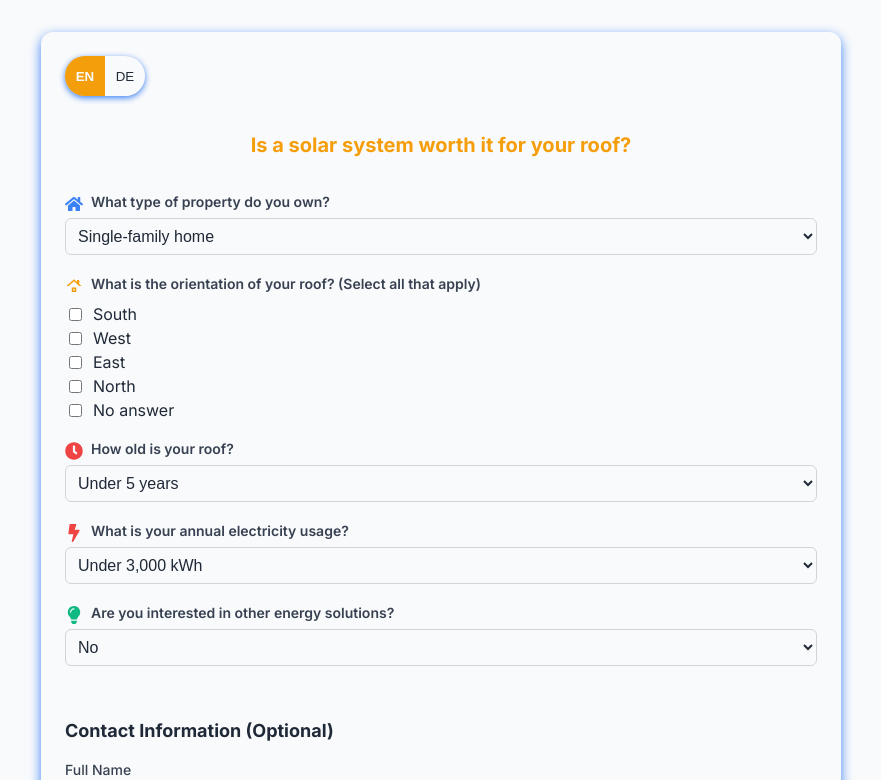
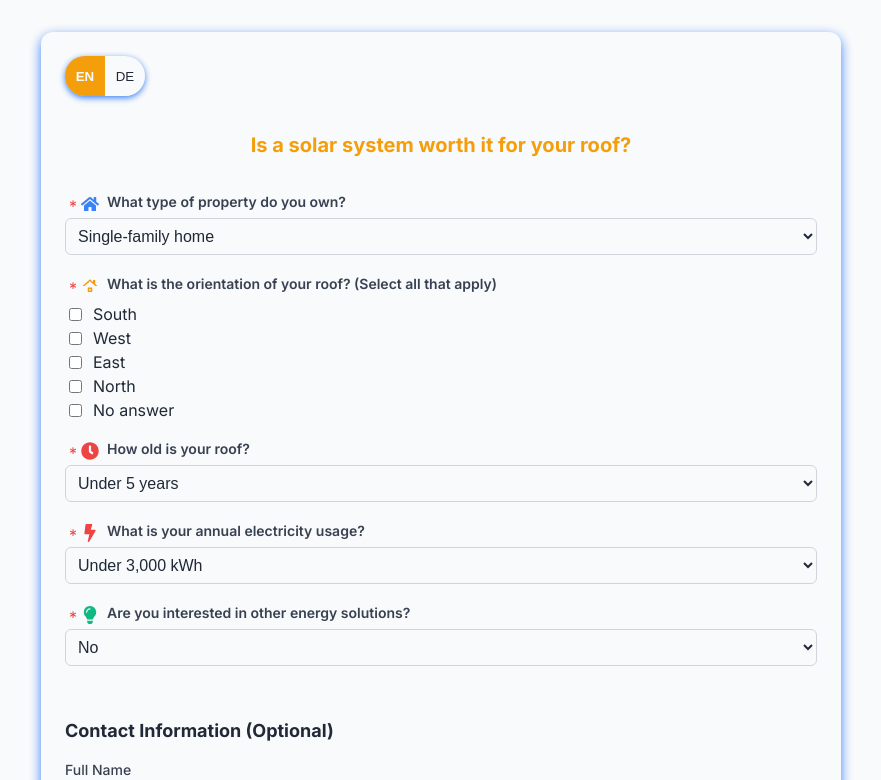
Before and after one commit to ndpiparava/solar-survey-app, a Next.js app: page / in a window 1280 px wide. Shown: the top 780 px of the page, without its empty margins (199-1080 px from the left). Built offline with nearby package versions, Linux system fonts and the light colour scheme.

Commit message:
SOLAR-000 fix: Show mandatory mark

```diff
--- a/package.json
+++ b/package.json
@@ -19,6 +19,7 @@
     "prettier": "^3.6.2",
     "react": "19.1.0",
     "react-dom": "19.1.0",
+    "react-hook-form": "7.62.0",
     "react-icons": "^5.5.0",
     "react-intl": "^7.1.11",
     "zustand": "^5.0.8"
--- a/src/app/components/atoms/LoadingButton/index.tsx
+++ b/src/app/components/atoms/LoadingButton/index.tsx
@@ -16,7 +16,7 @@ const LoadingButton = ({
   ...props
 }: LoadingButtonProps) => {
   return (
-    <Button disabled={loading} {...props}>
+    <Button disabled={loading} {...props} type="submit">
       {loading ? <Spinner /> : label}
     </Button>
   );
--- a/src/app/components/molecules/CheckboxGroup/index.tsx
+++ b/src/app/components/molecules/CheckboxGroup/index.tsx
@@ -9,24 +9,35 @@ export type Option<T> = {
 
 type CheckboxGroupProps<T> = {
   label: string;
-  options: Option<T>[];
+  options: {value: T; label: string}[];
   selected: T[];
-  onChange: (value: T) => void;
+  onChange: (selected: T[]) => void;
+  required?: boolean;
 };
 
 const CheckboxGroupInner = <T extends string | number>(
-  {label, options, selected, onChange}: CheckboxGroupProps<T>,
+  {label, options, selected, onChange, required = false}: CheckboxGroupProps<T>,
   ref: React.Ref<HTMLDivElement>,
 ) => {
+  const handleCheckboxClick = (value: T) => {
+    const updated = selected.includes(value)
+      ? selected.filter(v => v !== value)
+      : [...selected, value];
+    onChange(updated); // update parent via Controller
+  };
+
   return (
     <Field ref={ref}>
-      <InputLabel fieldType="roofOrientation">{label}</InputLabel>
+      <LabelWrapper>
+        {required && <RequiredMark>*</RequiredMark>}
+        <InputLabel fieldType="roofOrientation">{label}</InputLabel>
+      </LabelWrapper>
       {options.map(option => (
         <CheckboxWrapper key={option.value.toString()}>
           <input
             type="checkbox"
             checked={selected.includes(option.value)}
-            onChange={() => onChange(option.value)}
+            onChange={() => handleCheckboxClick(option.value)}
           />
           <span>{option.label}</span>
         </CheckboxWrapper>
@@ -54,3 +65,14 @@ const CheckboxWrapper = styled.div`
   align-items: center;
   gap: ${({theme}) => theme.spacing(2)};
 `;
+
+const RequiredMark = styled.span`
+  color: ${({theme}) => theme.colors.danger};
+  margin-left: 0.25rem;
+`;
+
+const LabelWrapper = styled.div`
+  display: flex;
+  align-items: center;
+  gap: ${({theme}) => theme.spacing(1)};
+`;
--- a/src/app/components/molecules/SelectField/index.tsx
+++ b/src/app/components/molecules/SelectField/index.tsx
@@ -8,17 +8,22 @@ type SelectFieldProps = SelectHTMLAttributes<HTMLSelectElement> & {
   label: string;
   children: ReactNode;
   fieldType: SurveyDataKeyType;
+  required?: boolean;
 };
 
 const SelectField = ({
   label,
   fieldType,
+  required = false,
   children,
   ...props
 }: SelectFieldProps) => {
   return (
     <div>
-      <InputLabel fieldType={fieldType}>{label}</InputLabel>
+      <LabelWrapper>
+        {required && <RequiredMark>*</RequiredMark>}
+        <InputLabel fieldType={fieldType}>{label}</InputLabel>
+      </LabelWrapper>
       <StyledSelect {...props}>{children}</StyledSelect>
     </div>
   );
@@ -36,3 +41,14 @@ const StyledSelect = styled.select`
   background-color: ${({theme}) => theme.colors.background};
   color: ${({theme}) => theme.colors.text};
 `;
+
+const RequiredMark = styled.span`
+  color: ${({theme}) => theme.colors.danger};
+  margin-left: 0.25rem;
+`;
+
+const LabelWrapper = styled.div`
+  display: flex;
+  align-items: center;
+  gap: ${({theme}) => theme.spacing(1)};
+`;
--- a/src/app/components/organisms/SurveryForm/index.tsx
+++ b/src/app/components/organisms/SurveryForm/index.tsx
@@ -1,107 +1,174 @@
 'use client';
 
+import styled from '@emotion/styled';
+import {Controller} from 'react-hook-form';
+
+import SelectField from '../../molecules/SelectField';
+import SelectOptions from '../../atoms/SelectOptions';
+import CheckboxGroup from '../../molecules/CheckboxGroup';
+import ContactForm from '../ContactForm';
+import LoadingButton from '../../atoms/LoadingButton';
+import LanguageSwitch from '../../molecules/LanguageSwitch';
+
 import {
-  otherEnergyOptions,
   propertyOptions,
   roofAgeOptions,
   electricityOptions,
+  otherEnergyOptions,
 } from '@solar/app/shared/constants/surveyFormData';
-import styled from '@emotion/styled';
+import useSurveyForm from './useSurveyForm';
+import SurveySummary from '../../molecules/SurveySummary';
 
-import ContactForm from '../ContactForm';
-import SurveySummary from '../../molecules/SurveySummary';
-import CheckboxGroup from '../../molecules/CheckboxGroup';
-import useSurveyForm from './useSurveyForm';
-import SelectField from '../../molecules/SelectField';
-import LoadingButton from '../../atoms/LoadingButton';
-import SelectOptions from '../../atoms/SelectOptions';
-import LanguageSwitch from '../../molecules/LanguageSwitch';
-
-const SurveyForm = () => {
+export default function SurveyForm() {
   const {
     intl,
-    form,
-    setForm,
-    error,
-    handleChange,
-    handleCheckboxChange,
+    control,
+    formValues,
     handleSubmit,
-    loading,
-    submitted,
+    onSubmit,
+    errors,
+    isSubmitting,
+    submissionState,
     roofOrientationFormOptions,
   } = useSurveyForm();
 
-  if (submitted) {
-    return <SurveySummary form={form} />;
+  if (submissionState) {
+    return (
+      <FormWrapper>
+        <SurveySummary form={formValues} />
+      </FormWrapper>
+    );
   }
 
   return (
-    <FormWrapper onSubmit={handleSubmit}>
+    <FormWrapper onSubmit={handleSubmit(onSubmit)}>
       <LanguageSwitch options={['en', 'de']} />
       <Title>{intl.formatMessage({id: 'app.survey.question'})}</Title>
+
+      {/* Property Type */}
       <Section>
+        <Controller
+          name="propertyType"
+          control={control}
+          rules={{required: intl.formatMessage({id: 'form.error.mandatory'})}}
+          render={({field}) => (
             <SelectField
-          fieldType={'propertyType'}
+              required
+              fieldType="propertyType"
               label={intl.formatMessage({id: 'form.propertyType.label'})}
-          value={form.propertyType}
-          onChange={e => handleChange('propertyType', e)}>
+              value={field.value}
+              onChange={field.onChange}>
               <SelectOptions options={propertyOptions} intl={intl} />
             </SelectField>
+          )}
+        />
+        {errors.propertyType && (
+          <ErrorMsg>{errors.propertyType.message}</ErrorMsg>
+        )}
       </Section>
 
-      <Section>
+      {/* Roof Orientation */}
+      <Controller
+        name="roofOrientation"
+        control={control}
+        defaultValue={[]}
+        rules={{
+          validate: (values: string[]) =>
+            values.length > 0 ||
+            intl.formatMessage({id: 'form.error.mandatory'}),
+        }}
+        render={({field}) => (
           <CheckboxGroup
+            required
             label={intl.formatMessage({id: 'form.roofOrientation.label'})}
             options={roofOrientationFormOptions}
-          selected={form.roofOrientation}
-          onChange={handleCheckboxChange}
+            selected={field.value || []}
+            onChange={field.onChange}
           />
+        )}
+      />
+
+      {errors.roofOrientation && (
+        <ErrorMsg>{errors.roofOrientation.message}</ErrorMsg>
+      )}
+
+      {/* Roof Age */}
+      <Section>
+        <Controller
+          name="roofAge"
+          control={control}
+          rules={{required: intl.formatMessage({id: 'form.error.mandatory'})}}
+          render={({field}) => (
+            <SelectField
+              required
+              fieldType="roofAge"
+              label={intl.formatMessage({id: 'form.roofAge.label'})}
+              value={field.value}
+              onChange={field.onChange}>
+              <SelectOptions options={roofAgeOptions} intl={intl} />
+            </SelectField>
+          )}
+        />
+        {errors.roofAge && <ErrorMsg>{errors.roofAge.message}</ErrorMsg>}
       </Section>
 
+      {/* Electricity Usage */}
       <Section>
+        <Controller
+          name="electricityUsage"
+          control={control}
+          rules={{required: intl.formatMessage({id: 'form.error.mandatory'})}}
+          render={({field}) => (
             <SelectField
-          fieldType="roofAge"
-          label={intl.formatMessage({id: 'form.roofAge.label'})}
-          value={form.roofAge}
-          onChange={e => handleChange('roofAge', e)}>
-          <SelectOptions options={roofAgeOptions} intl={intl} />
+              required
+              fieldType="electricityUsage"
+              label={intl.formatMessage({id: 'form.electricityUsage.label'})}
+              value={field.value}
+              onChange={field.onChange}>
+              <SelectOptions options={electricityOptions} intl={intl} />
             </SelectField>
+          )}
+        />
+        {errors.electricityUsage && (
+          <ErrorMsg>{errors.electricityUsage.message}</ErrorMsg>
+        )}
       </Section>
 
+      {/* Other Energy */}
       <Section>
+        <Controller
+          name="otherEnergy"
+          control={control}
+          rules={{required: intl.formatMessage({id: 'form.error.mandatory'})}}
+          render={({field}) => (
             <SelectField
-          fieldType="electricityUsage"
-          label={intl.formatMessage({id: 'form.electricityUsage.label'})}
-          value={form.electricityUsage}
-          onChange={e => handleChange('electricityUsage', e)}>
-          <SelectOptions options={electricityOptions} intl={intl} />
+              required
+              fieldType="otherEnergy"
+              label={intl.formatMessage({id: 'form.otherEnergy.label'})}
+              value={field.value}
+              onChange={field.onChange}>
+              <SelectOptions options={otherEnergyOptions} intl={intl} />
             </SelectField>
+          )}
+        />
+        {errors.otherEnergy && (
+          <ErrorMsg>{errors.otherEnergy.message}</ErrorMsg>
+        )}
       </Section>
 
-      <Section>
-        <SelectField
-          fieldType="otherEnergy"
-          label={intl.formatMessage({id: 'form.otherEnergy.label'})}
-          value={form.otherEnergy}
-          onChange={e => handleChange('otherEnergy', e)}>
-          <SelectOptions options={otherEnergyOptions} intl={intl} />
-        </SelectField>
-      </Section>
+      {errors._form && <ErrorMsg>{errors._form.message}</ErrorMsg>}
 
-      <ContactForm contactForm={form.contact} setForm={setForm} />
-
-      {error && <ErrorMsg>{error}</ErrorMsg>}
+      {/* Contact Form */}
+      <ContactForm contactForm={formValues.contact} setForm={() => {}} />
 
       <LoadingButton
         type="submit"
-        loading={loading}
+        loading={isSubmitting}
         label={intl.formatMessage({id: 'button.submit'})}
       />
     </FormWrapper>
   );
-};
-
-export default SurveyForm;
+}
 
 const FormWrapper = styled.form`
   display: flex;
@@ -127,6 +194,7 @@ const ErrorMsg = styled.p`
   padding: ${({theme}) => theme.spacing(2)};
   border-radius: ${({theme}) => theme.radii.md};
 `;
+
 const Title = styled.h2`
   font-size: ${({theme}) => theme.fontSizes.xl};
   font-weight: ${({theme}) => theme.fontWeights.bold};
--- a/src/app/components/organisms/SurveryForm/useSurveyForm.ts
+++ b/src/app/components/organisms/SurveryForm/useSurveyForm.ts
@@ -1,35 +1,37 @@
 'use client';
 
-import {useState, ChangeEvent, useMemo, useCallback} from 'react';
-import {RoofOrientation, SurveyDataType} from '@solar/app/shared/types/survey';
+import {useMemo, useEffect, useState} from 'react';
+import {SurveyDataType} from '@solar/app/shared/types/survey';
 
-import useSurveyFormValidation from './useSurveyFormValidation';
 import {useIntl} from 'react-intl';
 import {roofOrientations} from '@solar/app/shared/constants/surveyFormData';
+import {useForm} from 'react-hook-form';
+type SurveyFormWithError = SurveyDataType & {_form?: string};
 
 const useSurveyForm = () => {
-  const [form, setForm] = useState<SurveyDataType>({
-    propertyType: 'Single-family home',
-    roofOrientation: [],
-    roofAge: 'Under 5 years',
-    electricityUsage: 'Under 3,000 kWh',
-    otherEnergy: 'No',
+  const {
+    handleSubmit,
+    control,
+    watch,
+    setError,
+    setValue,
+
+    formState: {errors, isSubmitting},
+  } = useForm<SurveyFormWithError>({
+    defaultValues: {
+      propertyType: 'Single-family home',
+      roofOrientation: [],
+      roofAge: 'Under 5 years',
+      electricityUsage: 'Under 3,000 kWh',
+      otherEnergy: 'No',
+      contact: {},
+      _form: undefined,
+    },
   });
 
-  const {isValidForm} = useSurveyFormValidation();
-
-  const [error, setError] = useState<string>('');
-  const [submitted, setSubmitted] = useState(false);
-  const [result, setResult] = useState<string | null>(null);
-  const [loading, setLoading] = useState(false);
+  const formValues = watch();
   const intl = useIntl();
-
-  const handleChange = useCallback(
-    (field: string, event: ChangeEvent<HTMLSelectElement>) => {
-      setForm(prev => ({...prev, [field]: event.target.value}));
-    },
-    [],
-  );
+  const [submissionState, setSubmissionState] = useState<boolean>(false);
 
   const roofOrientationFormOptions = useMemo(() => {
     return roofOrientations.map(o => ({
@@ -40,59 +42,38 @@ const useSurveyForm = () => {
     }));
   }, [intl]);
 
-  const handleCheckboxChange = useCallback((value: RoofOrientation) => {
-    setForm(prev => {
-      const current = prev.roofOrientation;
-      return current.includes(value)
-        ? {...prev, roofOrientation: current.filter(v => v !== value)}
-        : {...prev, roofOrientation: [...current, value]};
-    });
-  }, []);
+  useEffect(() => {
+    // Initialize the checkbox field to an empty array
+    setValue('roofOrientation', []);
+  }, [setValue]);
 
-  const handleSubmit = async (e: React.FormEvent) => {
-    e.preventDefault();
-
-    if (!isValidForm(form)) {
-      setError('Please answer all mandatory questions correctly.');
-      return;
-    }
-
-    setError('');
-    setLoading(true);
-
+  const onSubmit = async () => {
     try {
       const res = await fetch('/api/submit', {
         method: 'POST',
         headers: {'Content-Type': 'application/json'},
-        body: JSON.stringify(form),
+        body: JSON.stringify(formValues),
       });
       const data = await res.json();
       if (data.status === 'success') {
-        setResult(data.answer); // 'Yes' or 'No' from API
-        setSubmitted(true);
-      } else {
-        setError('Submission failed. Try again.');
+        setSubmissionState(true);
       }
     } catch (err) {
       console.error(err);
-      setError('An error occurred.');
-    } finally {
-      setLoading(false);
+      setError('_form', {type: 'manual', message: 'API submission failed.'});
     }
   };
 
   return {
     intl,
-    form,
-    setForm,
-    error,
-    submitted,
-    result,
-    loading,
-    handleChange,
-    handleCheckboxChange,
+    control,
+    formValues,
     handleSubmit,
+    onSubmit,
+    errors,
+    isSubmitting,
     roofOrientationFormOptions,
+    submissionState,
   };
 };
 
```
Also changed, not shown: 1 other file (tests, documents, lock files or other folders). Lines whose indentation alone changed are shown as unchanged.
